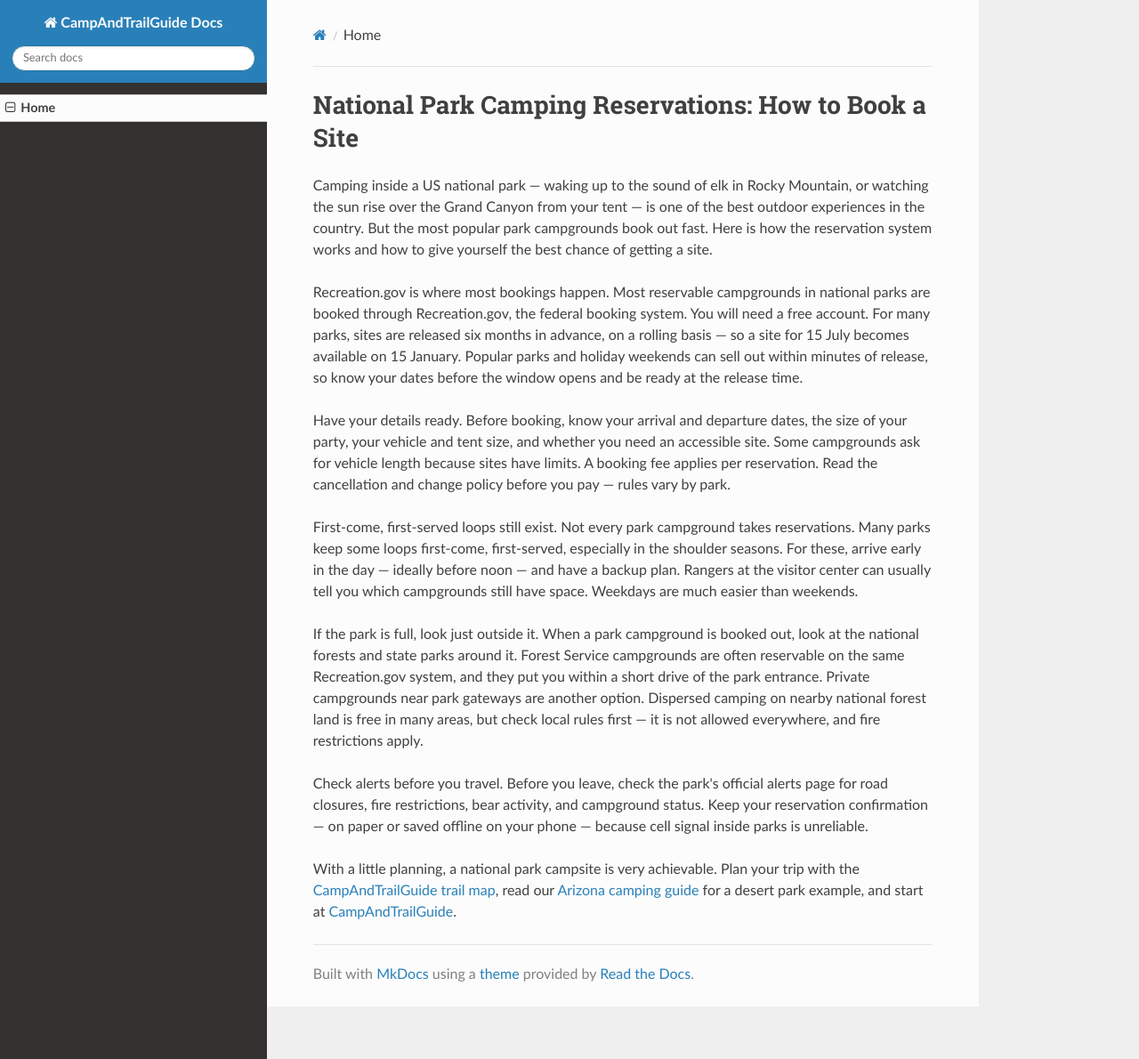
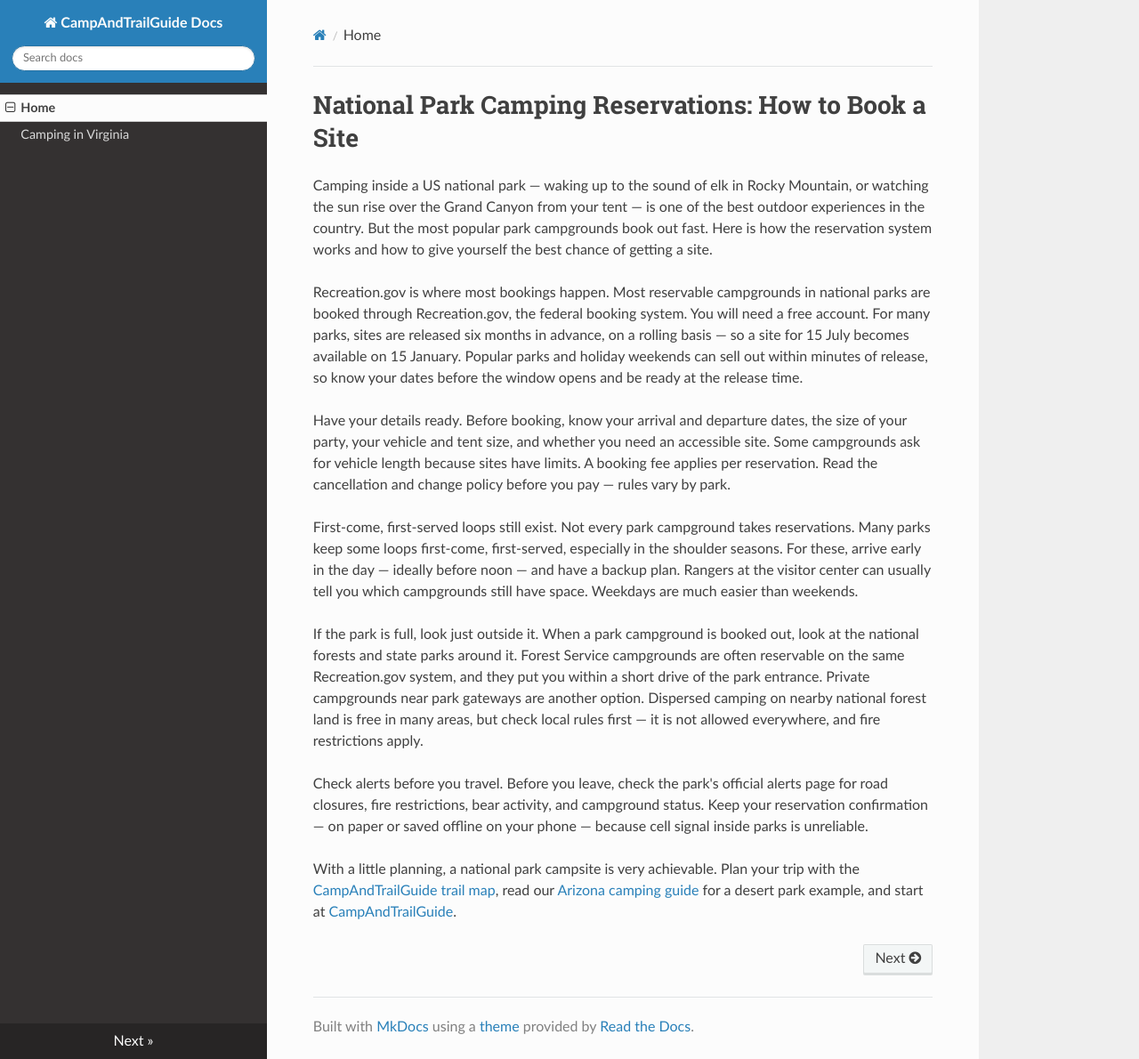
Before and after one commit to badshah88now-ctrl/campandtrailguide-docs, an MkDocs documentation site: the page built from docs/index.md, in a window 1280 px wide and 1190 px high. Shown: the whole window at 89% size. Built offline with MkDocs 1.6.1, drawn with Linux system fonts in a browser that asks for light colours; nearby versions of some CDN libraries.

Commit message:
Update mkdocs.yml

```diff
--- a/mkdocs.yml
+++ b/mkdocs.yml
@@ -2,4 +2,5 @@ site_name: CampAndTrailGuide Docs
 site_url: https://campandtrailguide.com/
 nav:
   - Home: index.md
+  - Camping in Virginia: virginia-camping.md
 theme: readthedocs
```
